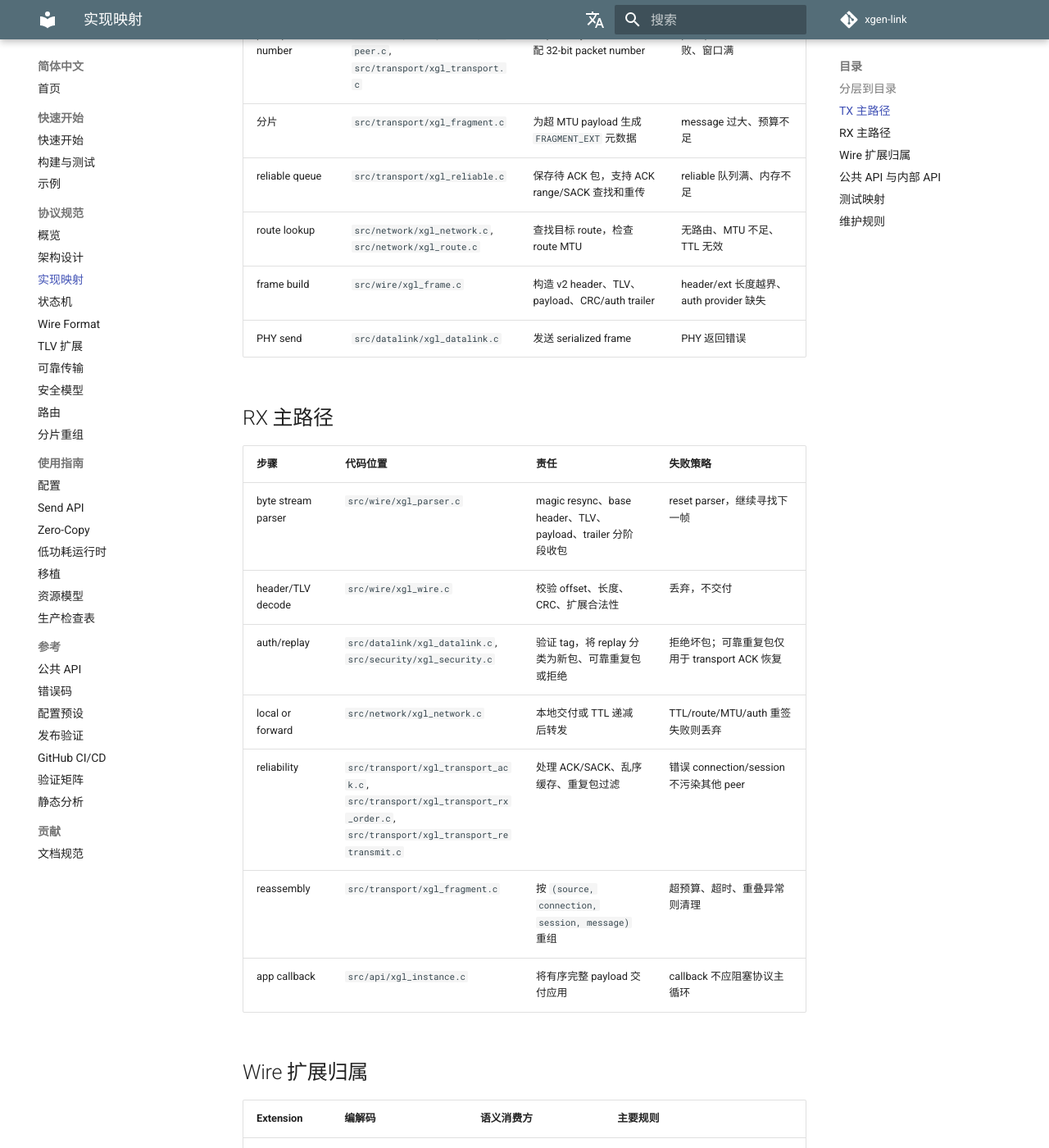
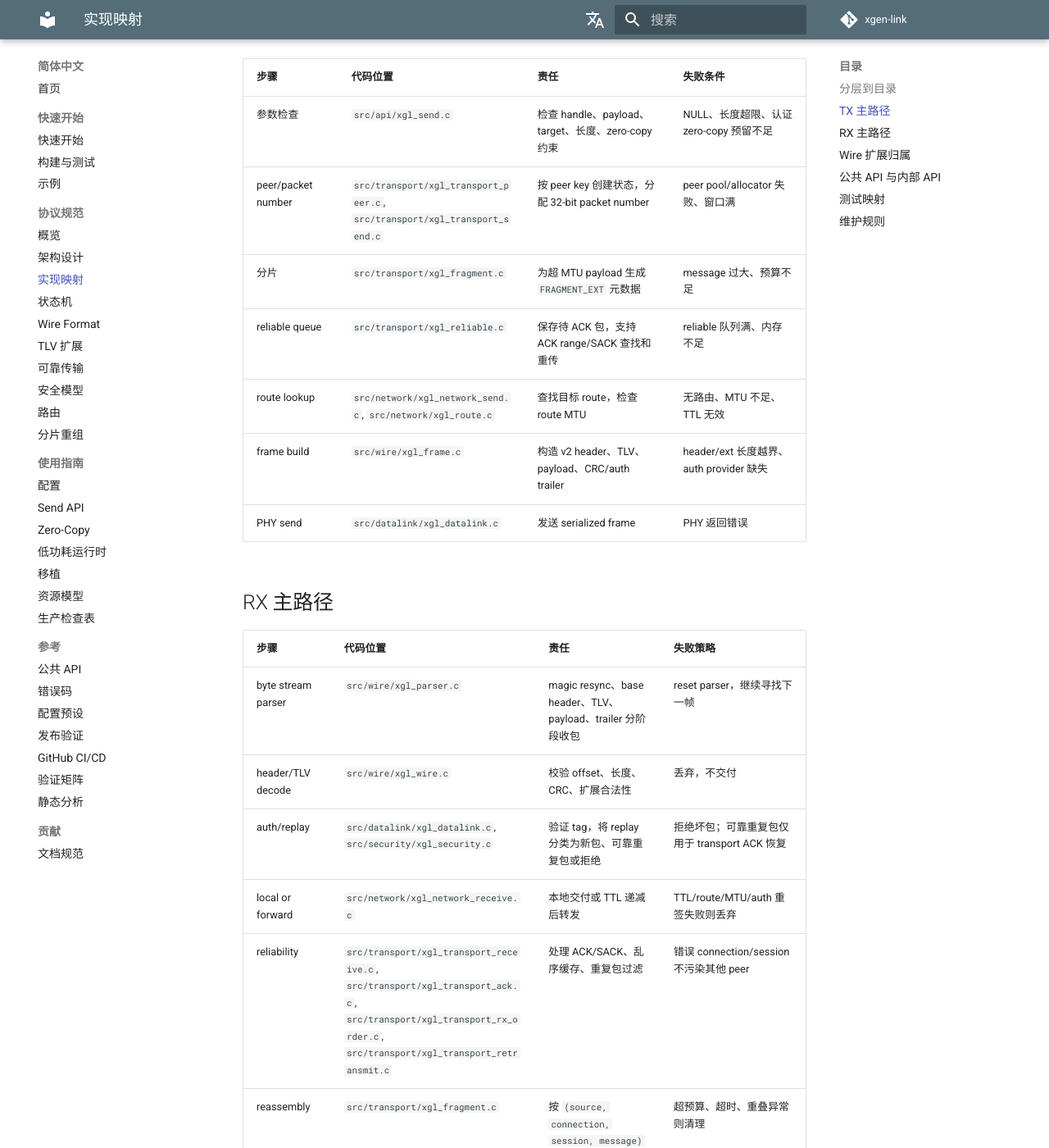
Before and after one commit to X-Gen-Lab/xgen-link, an MkDocs documentation site: the page built from docs/zh/protocol/implementation-map.md, in a window 1280 px wide and 1400 px high, scrolled down 1716 px. Shown: the whole window at 82% size. Built offline with MkDocs 1.6.1 and Material for MkDocs 9.7.7, drawn with Linux system fonts in a browser that asks for light colours; comment, search, counter and statistics services are not loaded; some of the changed text lies outside the part shown.

Commit message:
docs: update protocol implementation map

```diff
--- a/docs/zh/protocol/implementation-map.md
+++ b/docs/zh/protocol/implementation-map.md
@@ -10,8 +10,8 @@
 | Wire | `src/wire` | `xgl/internal/xgl_wire.h`, `xgl/internal/xgl_frame.h`, `xgl/internal/xgl_parser.h` | `xgl_wire.c`, `xgl_frame.c`, `xgl_parser.c`, `xgl_crc.c` | wire 编解码按 offset 手写，不依赖 packed struct |
 | Security | `src/security` | `xgl/internal/xgl_security.h` | `xgl_security.c` | replay window 按 source、connection、session、packet 隔离 |
 | Datalink | `src/datalink` | `xgl/internal/xgl_datalink.h` | `xgl_datalink.c` | 未通过 CRC/auth/replay 的 frame 不进入 network |
-| Network | `src/network` | `xgl/internal/xgl_network.h`, `xgl/internal/xgl_route.h` | `xgl_network.c`, `xgl_route.c` | route、TTL、MTU 和 forwarding 在 network 层闭环 |
-| Transport | `src/transport` | `xgl/internal/xgl_transport.h`, `xgl/internal/xgl_reliable.h`, `xgl/internal/xgl_window.h`, `xgl/internal/xgl_fragment.h`, `xgl/internal/xgl_rtt.h` | `xgl_transport.c`, `xgl_transport_peer.c`, `xgl_transport_control.c`, `xgl_transport_ack.c`, `xgl_transport_retransmit.c`, `xgl_transport_rx_order.c`, `xgl_reliable.c`, `xgl_window.c`, `xgl_fragment.c`, `xgl_rtt.c` | 可靠状态按 peer key 隔离，有序交付给应用 |
+| Network | `src/network` | `xgl/internal/xgl_network.h`, `xgl/internal/xgl_route.h` | `xgl_network.c`, `xgl_network_send.c`, `xgl_network_receive.c`, `xgl_network_metadata.c`, `xgl_route.c` | route、TTL、MTU 和 forwarding 在 network 层闭环 |
+| Transport | `src/transport` | `xgl/internal/xgl_transport.h`, `xgl/internal/xgl_reliable.h`, `xgl/internal/xgl_window.h`, `xgl/internal/xgl_fragment.h`, `xgl/internal/xgl_rtt.h` | `xgl_transport.c`, `xgl_transport_send.c`, `xgl_transport_receive.c`, `xgl_transport_peer.c`, `xgl_transport_control.c`, `xgl_transport_ack.c`, `xgl_transport_retransmit.c`, `xgl_transport_rx_order.c`, `xgl_reliable.c`, `xgl_window.c`, `xgl_fragment.c`, `xgl_rtt.c` | 可靠状态按 peer key 隔离，有序交付给应用 |
 | Memory | `src/memory` | allocator/pool 头 | allocator、mempool、packet_pool、tiered_pool | production/noheap profile 不应隐式回退到堆 |
 | Platform | `src/platform` | time/mutex/atomic/platform 头 | time、mutex、atomic、platform hooks | ISR 只入队，协议处理在 task/main loop |
 
@@ -20,10 +20,10 @@
 | 步骤 | 代码位置 | 责任 | 失败条件 |
 | --- | --- | --- | --- |
 | 参数检查 | `src/api/xgl_send.c` | 检查 handle、payload、target、长度、zero-copy 约束 | NULL、长度超限、认证 zero-copy 预留不足 |
-| peer/packet number | `src/transport/xgl_transport_peer.c`, `src/transport/xgl_transport.c` | 按 peer key 创建状态，分配 32-bit packet number | peer pool/allocator 失败、窗口满 |
+| peer/packet number | `src/transport/xgl_transport_peer.c`, `src/transport/xgl_transport_send.c` | 按 peer key 创建状态，分配 32-bit packet number | peer pool/allocator 失败、窗口满 |
 | 分片 | `src/transport/xgl_fragment.c` | 为超 MTU payload 生成 `FRAGMENT_EXT` 元数据 | message 过大、预算不足 |
 | reliable queue | `src/transport/xgl_reliable.c` | 保存待 ACK 包，支持 ACK range/SACK 查找和重传 | reliable 队列满、内存不足 |
-| route lookup | `src/network/xgl_network.c`, `src/network/xgl_route.c` | 查找目标 route，检查 route MTU | 无路由、MTU 不足、TTL 无效 |
+| route lookup | `src/network/xgl_network_send.c`, `src/network/xgl_route.c` | 查找目标 route，检查 route MTU | 无路由、MTU 不足、TTL 无效 |
 | frame build | `src/wire/xgl_frame.c` | 构造 v2 header、TLV、payload、CRC/auth trailer | header/ext 长度越界、auth provider 缺失 |
 | PHY send | `src/datalink/xgl_datalink.c` | 发送 serialized frame | PHY 返回错误 |
 
@@ -34,8 +34,8 @@
 | byte stream parser | `src/wire/xgl_parser.c` | magic resync、base header、TLV、payload、trailer 分阶段收包 | reset parser，继续寻找下一帧 |
 | header/TLV decode | `src/wire/xgl_wire.c` | 校验 offset、长度、CRC、扩展合法性 | 丢弃，不交付 |
 | auth/replay | `src/datalink/xgl_datalink.c`, `src/security/xgl_security.c` | 验证 tag，将 replay 分类为新包、可靠重复包或拒绝 | 拒绝坏包；可靠重复包仅用于 transport ACK 恢复 |
-| local or forward | `src/network/xgl_network.c` | 本地交付或 TTL 递减后转发 | TTL/route/MTU/auth 重签失败则丢弃 |
-| reliability | `src/transport/xgl_transport_ack.c`, `src/transport/xgl_transport_rx_order.c`, `src/transport/xgl_transport_retransmit.c` | 处理 ACK/SACK、乱序缓存、重复包过滤 | 错误 connection/session 不污染其他 peer |
+| local or forward | `src/network/xgl_network_receive.c` | 本地交付或 TTL 递减后转发 | TTL/route/MTU/auth 重签失败则丢弃 |
+| reliability | `src/transport/xgl_transport_receive.c`, `src/transport/xgl_transport_ack.c`, `src/transport/xgl_transport_rx_order.c`, `src/transport/xgl_transport_retransmit.c` | 处理 ACK/SACK、乱序缓存、重复包过滤 | 错误 connection/session 不污染其他 peer |
 | reassembly | `src/transport/xgl_fragment.c` | 按 `(source, connection, session, message)` 重组 | 超预算、超时、重叠异常则清理 |
 | app callback | `src/api/xgl_instance.c` | 将有序完整 payload 交付应用 | callback 不应阻塞协议主循环 |
 
```
Also changed, not shown: docs/en/protocol/implementation-map.md (+6 -6 lines).
